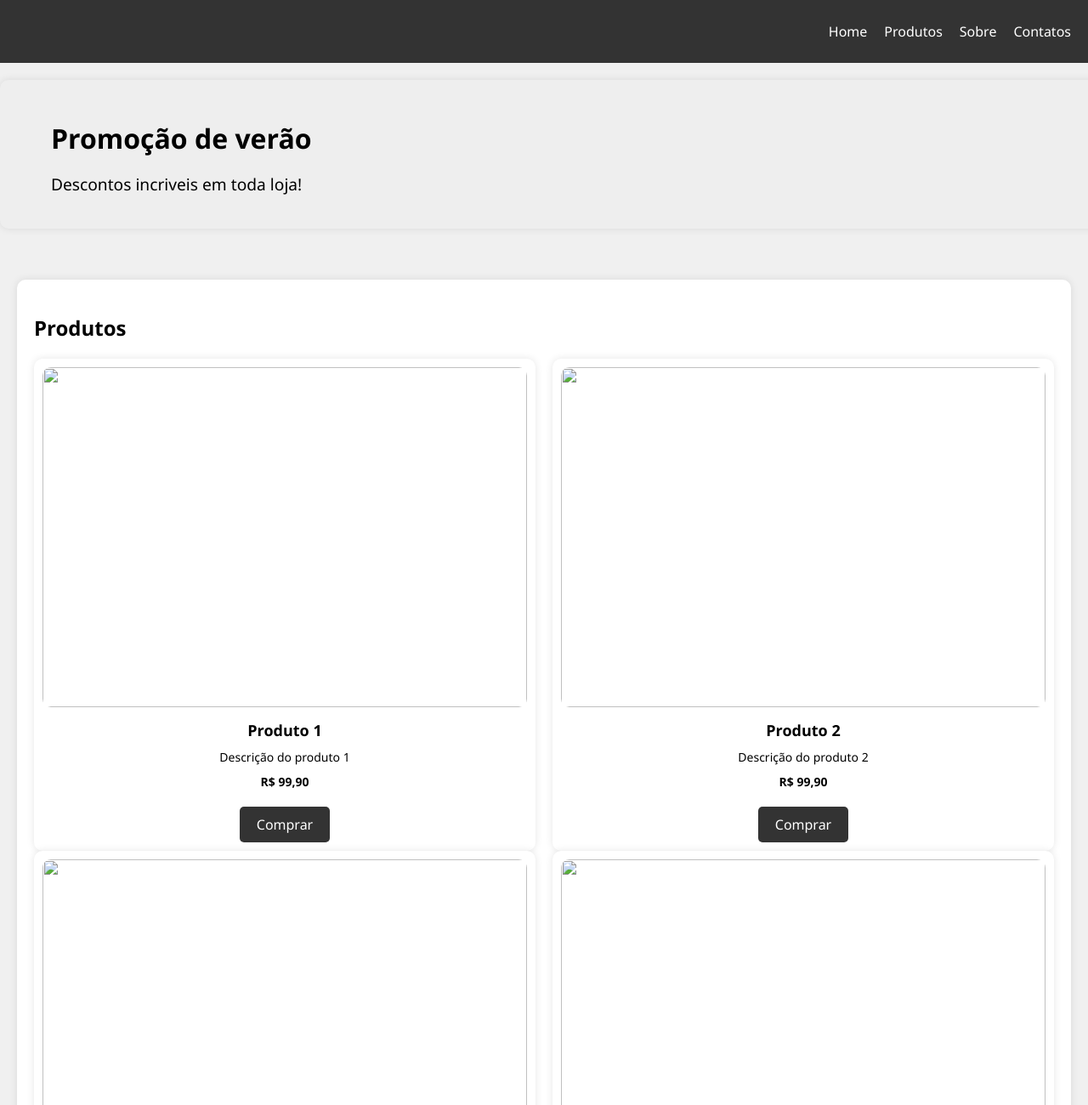
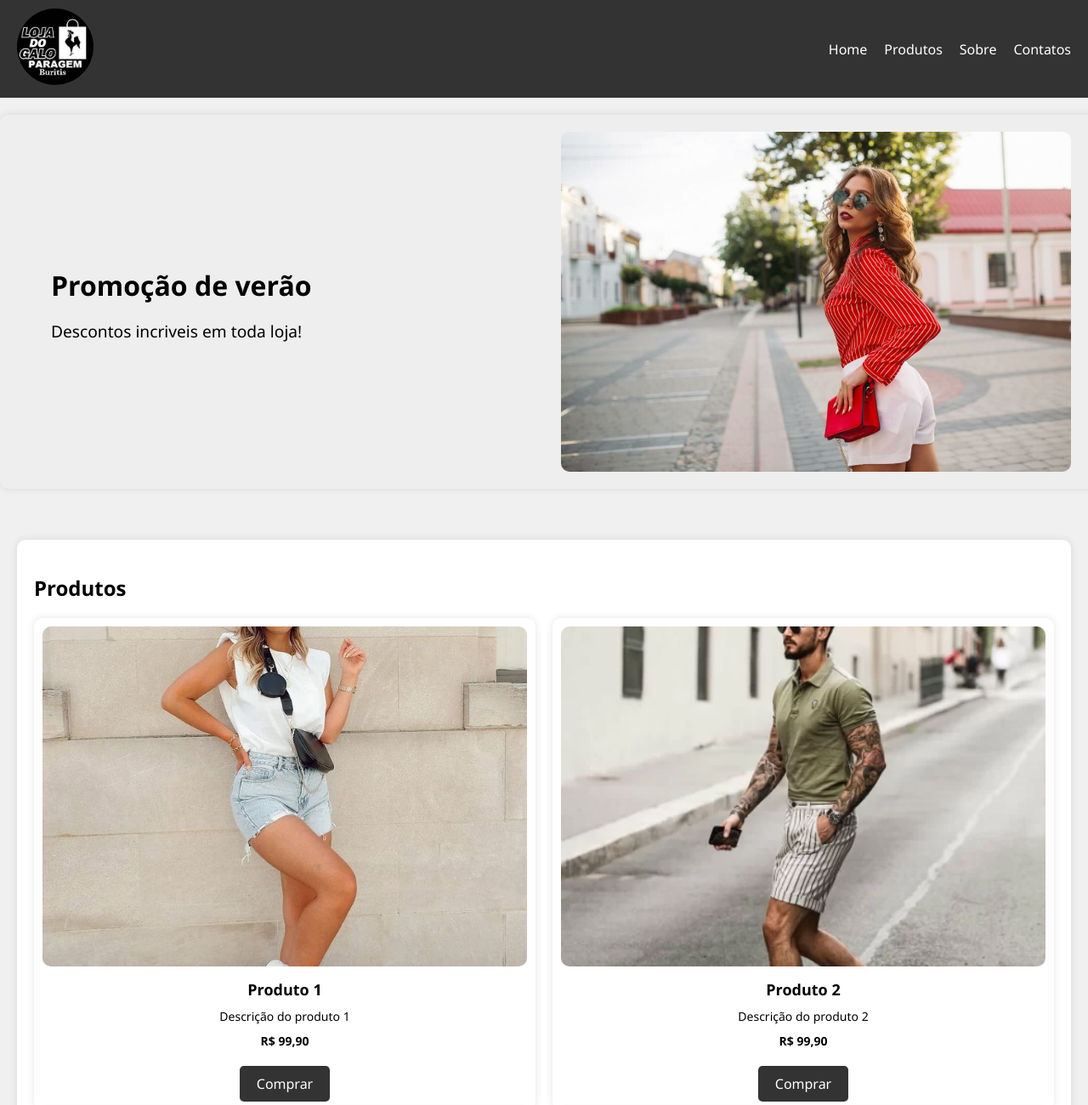
Before and after one commit to MartaCoder/atividade-recode, a plain HTML site: page modulo01/atividade-pratica02/index.html in a window 1280 px wide. Shown: the top 1300 px of the page at 85% size. Drawn offline with Linux system fonts and the light colour scheme.

Commit message:
adicionando conteudos modulo01 atividade-pratica02

```diff
--- a/modulo01/atividade-pratica02/css/style.css
+++ b/modulo01/atividade-pratica02/css/style.css
@@ -18,7 +18,8 @@ header {
 }
 
 header .logo img {
-  width: 50px;
+  width: 90px;
+  border-radius: 50%;
 }
 
 nav ul {
--- a/modulo01/atividade-pratica02/index.html
+++ b/modulo01/atividade-pratica02/index.html
@@ -9,7 +9,7 @@
   <body>
     <header>
       <div class="logo">
-        <img src="img/" alt="" />
+        <img src="img/images.jpeg" alt="" />
       </div>
       <nav>
         <ul>
@@ -27,7 +27,7 @@
           <h1>Promoção de verão</h1>
           <p>Descontos incriveis em toda loja!</p>
         </div>
-        <img src="" alt="" />
+        <img src="img/imagem1.jpg" alt="" />
       </div>
     </section>
 
@@ -36,14 +36,14 @@
         <h2>Produtos</h2>
         <div class="produtos-container">
           <article class="produto">
-            <img src="" alt="" />
+            <img src="img/img2.jpg" alt="" />
             <h3>Produto 1</h3>
             <p>Descrição do produto 1</p>
             <p class="preco">R$ 99,90</p>
             <a href="#" class="comprar">Comprar</a>
           </article>
           <article class="produto">
-            <img src="" alt="" />
+            <img src="img/img3.webp" alt="" />
             <h3>Produto 2</h3>
             <p>Descrição do produto 2</p>
             <p class="preco">R$ 99,90</p>
@@ -52,14 +52,14 @@
         </div>
         <div class="produtos-container">
           <article class="produto">
-            <img src="" alt="" />
+            <img src="img/img4.webp" alt="" />
             <h3>Produto 3</h3>
             <p>Descrição do produto 3</p>
             <p class="preco">R$ 99,90</p>
             <a href="#" class="comprar">Comprar</a>
           </article>
           <article class="produto">
-            <img src="" alt="" />
+            <img src="img/img5.jpg" alt="" />
             <h3>Produto 4</h3>
             <p>Descrição do produto 4</p>
             <p class="preco">R$ 99,90</p>
```
Also changed, not shown: modulo01/atividade-pratica02/img/imagem1.jpg (added), modulo01/atividade-pratica02/img/images.jpeg (added), modulo01/atividade-pratica02/img/img2.jpg (added), modulo01/atividade-pratica02/img/img3.webp (added), modulo01/atividade-pratica02/img/img4.webp (added), modulo01/atividade-pratica02/img/img5.jpg (added).
